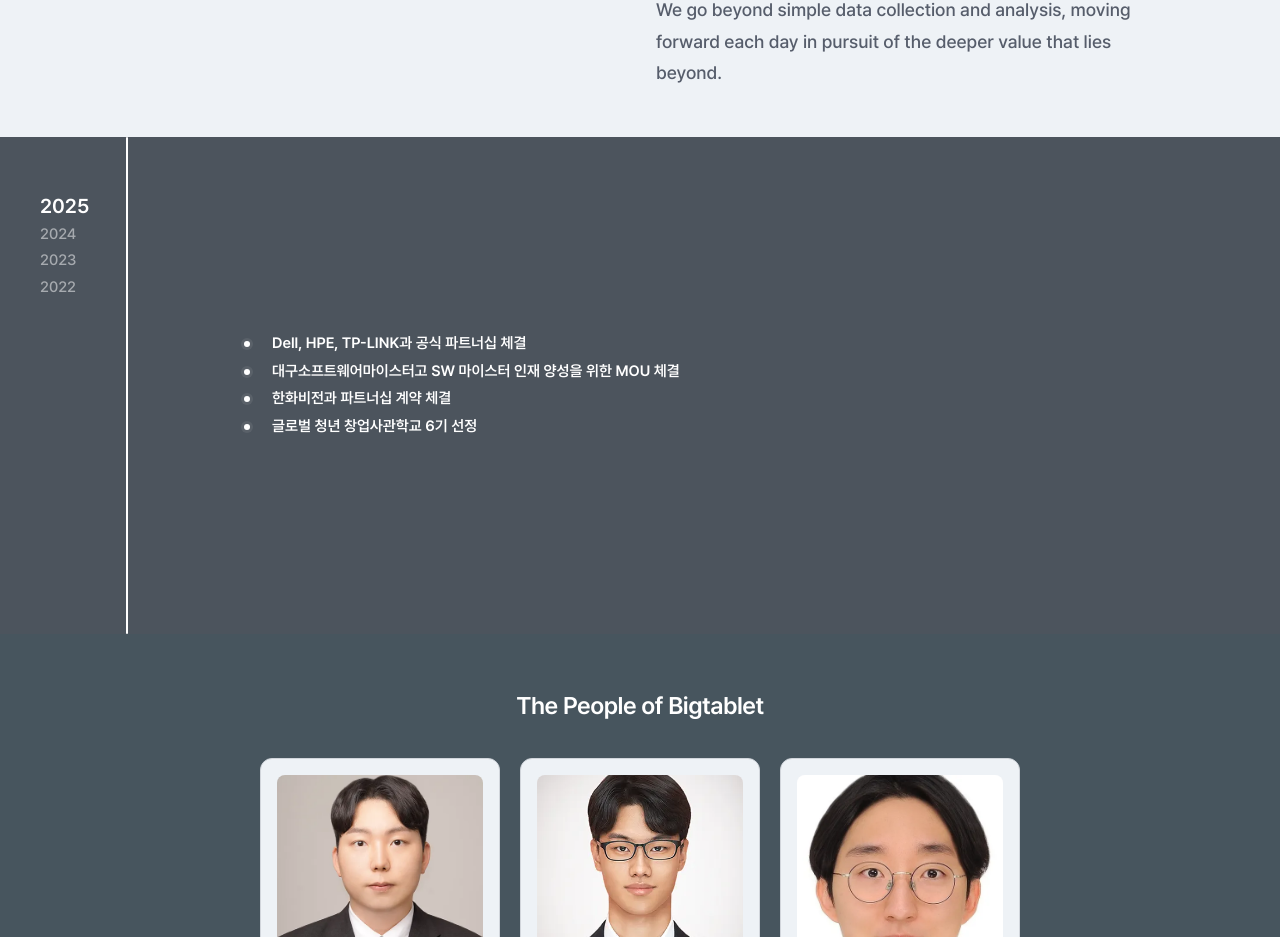
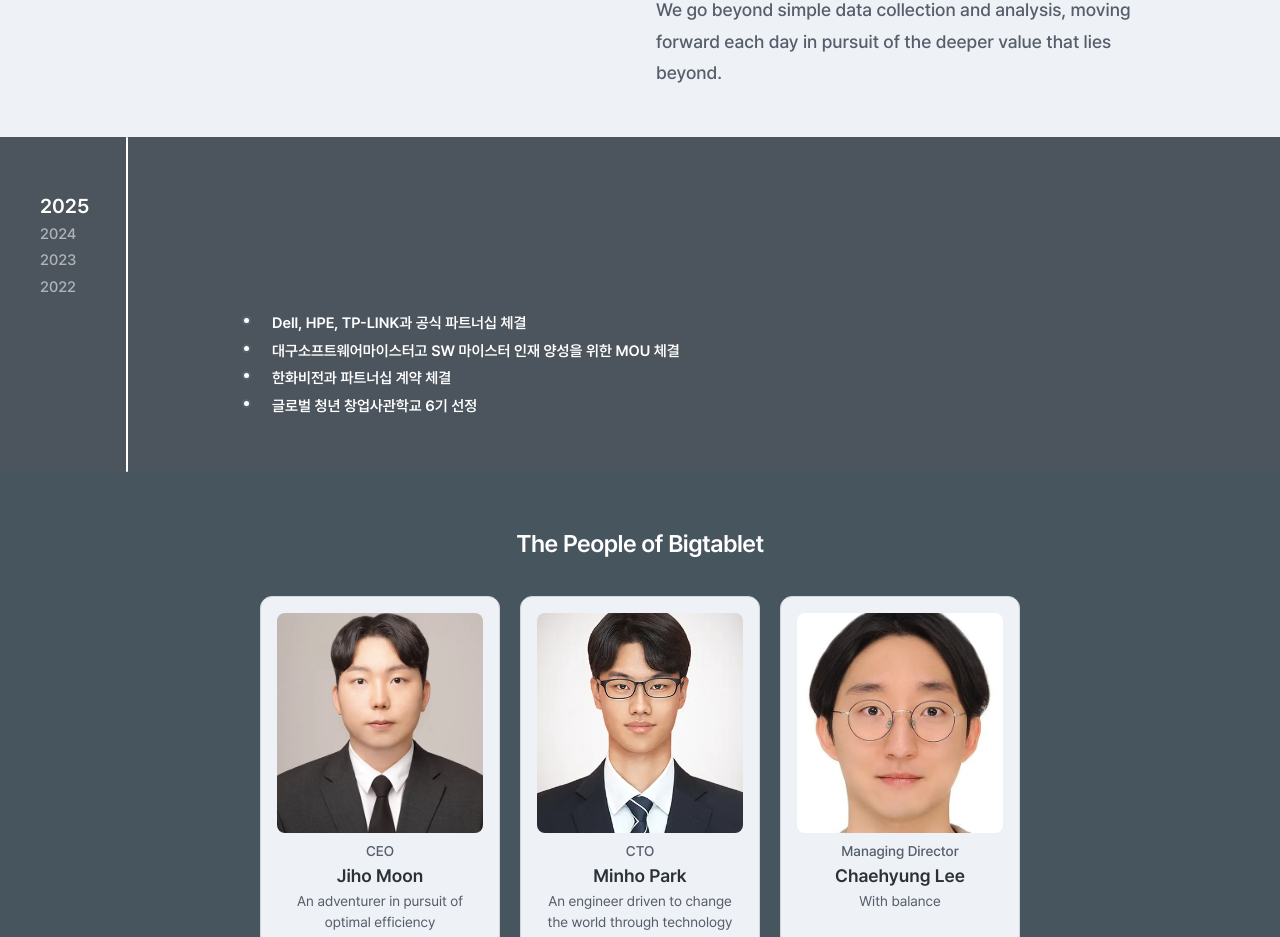
Before and after one commit to Bigtablet/bigtablet-homepage-web, a Next.js app: page /about in a window 1280 px wide. Shown: the part 780-1717 px from the top of the page. Built offline with nearby package versions, Linux system fonts and the light colour scheme; no server answers.

Commit message:
style: fix history structure

```diff
--- a/src/app/(i18n)/about/page.tsx
+++ b/src/app/(i18n)/about/page.tsx
@@ -1,11 +1,11 @@
 "use client";
 
 import Template from "src/widgets/layout/template";
-import History from "src/widgets/about/history/ui";
+import History from "src/widgets/about/history";
 import Team from "src/widgets/about/team";
-import type { HistoryItemType } from "src/widgets/about/history/type";
 import { useMessages } from "next-intl";
 import Introduce from "src/widgets/about/introduce";
+import {HistorySchema} from "src/entities/about/history/model/schema/history.schema";
 
 type HistoryRawItem =
     | string
@@ -15,7 +15,7 @@ const About = () => {
     const messages = useMessages() as any;
     const historyByYear = (messages?.about?.history ?? {}) as Record<string, HistoryRawItem[]>;
 
-    const items: HistoryItemType[] = Object.entries(historyByYear).flatMap(
+    const items: HistorySchema[] = Object.entries(historyByYear).flatMap(
         ([year, list]) =>
             (Array.isArray(list) ? list : []).map((it, idx) => {
                 const obj = typeof it === "string" ? { title: it } : it;
--- a/src/widgets/about/history/type.ts
+++ b/src/entities/about/history/model/schema/history.schema.ts
@@ -1,7 +1,7 @@
-export interface HistoryItemType {
+export interface HistorySchema {
     id: string;
     year: number;
     title: string;
     description?: string;
     dateLabel?: string;
-};
+}
--- /dev/null
+++ b/src/entities/about/history/model/util/group.ts
@@ -0,0 +1,29 @@
+import {HistorySchema} from "src/entities/about/history/model/schema/history.schema";
+
+export type YearEntry = Pick<HistorySchema, "id" | "title" | "description" | "dateLabel">;
+
+export interface YearGroup {
+    year: number;
+    list: YearEntry[];
+}
+
+export const buildYearGroups = (items: HistorySchema[]): YearGroup[] => {
+    const byYear = new Map<number, YearEntry[]>();
+
+    for (const it of items) {
+        const arr = byYear.get(it.year) ?? [];
+        arr.push({
+            id: it.id,
+            title: it.title,
+            description: it.description,
+            dateLabel: it.dateLabel,
+        });
+        byYear.set(it.year, arr);
+    }
+
+    return [...byYear.entries()]
+        .sort((a, b) => b[0] - a[0]) // 최신 연도 먼저
+        .map(([year, list]) => ({year, list}));
+};
+
+export const yearsFromGroups = (groups: YearGroup[]) => groups.map((g) => g.year);
--- a/src/widgets/about/history/ui/index.tsx
+++ b/src/widgets/about/history/index.tsx
@@ -2,8 +2,8 @@
 
 import { useEffect, useMemo, useState } from "react";
 import { AnimatePresence, motion, type Variants } from "framer-motion";
-import { buildYearGroups, yearsFromGroups, type YearGroup } from "src/widgets/about/history/lib/calcs";
 import styles from "./style.module.scss";
+import { buildYearGroups, YearGroup, yearsFromGroups } from "src/entities/about/history/model/util/group";
 
 export interface HistoryItemType {
     id: string;
@@ -15,26 +15,15 @@ export interface HistoryItemType {
 
 type Props = { items: HistoryItemType[] };
 
-const EASE: [number, number, number, number] = [0.2, 0.8, 0.2, 1];
-
 const container: Variants = {
-    hidden: { opacity: 0, y: 8 },
-    visible: {
-        opacity: 1,
-        y: 0,
-        transition: {
-            duration: 0.22,
-            ease: EASE,
-            when: "beforeChildren",
-            staggerChildren: 0.04,
-        },
-    },
-    exit: { opacity: 0, y: -6, transition: { duration: 0.18 } },
+    hidden: { opacity: 0 },
+    visible: { opacity: 1 },
+    exit: { opacity: 0 }
 };
 
 const item: Variants = {
     hidden: { opacity: 0, y: 6 },
-    visible: { opacity: 1, y: 0, transition: { duration: 0.18 } },
+    visible: { opacity: 1, y: 0 }
 };
 
 const History = ({ items }: Props) => {
@@ -53,15 +42,13 @@ const History = ({ items }: Props) => {
     );
 
     return (
-        <section className={styles.history} aria-label="Company history">
+        <section className={styles.history}>
             <div className={styles.history_sticky}>
-                <div className={styles.history_years} role="tablist" aria-label="Years">
+                <div className={styles.history_years}>
                     {years.map((y) => (
                         <button
                             key={y}
                             type="button"
-                            role="tab"
-                            aria-selected={currentYear === y}
                             className={`${styles.history_year_item} ${currentYear === y ? styles.is_active : ""}`}
                             onClick={() => setCurrentYear(y)}
                         >
@@ -75,20 +62,29 @@ const History = ({ items }: Props) => {
                 {activeGroup && (
                     <motion.section
                         key={activeGroup.year}
-                        className={`${styles.history_year_block} ${styles.is_active}`}
-                        role="region"
-                        aria-live="polite"
-                        data-year={activeGroup.year}
-                        aria-label={`${activeGroup.year} timeline`}
+                        className={styles.history_year_block}
                         variants={container}
                         initial="hidden"
                         animate="visible"
                         exit="exit"
+                        layout
+                        transition={{ duration: 0.32, ease: "easeInOut" }}
                     >
-                        <div className={styles.history_left} aria-hidden />
-                        <motion.div className={styles.history_right} variants={container}>
+                        <div className={styles.history_left} />
+                        <motion.div
+                            className={styles.history_right}
+                            variants={container}
+                            layout
+                            transition={{ duration: 0.32, ease: "easeInOut" }}
+                        >
                             {activeGroup.list.map((it) => (
-                                <motion.div key={it.id} className={styles.history_row} variants={item}>
+                                <motion.div
+                                    key={it.id}
+                                    className={styles.history_row}
+                                    variants={item}
+                                    layout
+                                    transition={{ duration: 0.24, ease: "easeOut" }}
+                                >
                                     <span className={styles.history_row_dot} aria-hidden />
                                     <div className={styles.history_row_body}>
                                         <div className={styles.history_row_title}>{it.title}</div>
--- a/src/widgets/about/history/lib/calcs.ts
+++ /dev/null
@@ -1,57 +0,0 @@
-import type { HistoryItemType } from "src/widgets/about/history/type";
-
-export type YearEntry = Pick<HistoryItemType, "id" | "title" | "description" | "dateLabel">;
-
-export interface YearGroup {
-    year: number;
-    list: YearEntry[];
-}
-
-export const buildYearGroups = (items: HistoryItemType[]): YearGroup[] => {
-    const byYear = new Map<number, YearEntry[]>();
-
-    for (const it of items) {
-        const arr = byYear.get(it.year) ?? [];
-        arr.push({
-            id: it.id,
-            title: it.title,
-            description: it.description,
-            dateLabel: it.dateLabel,
-        });
-        byYear.set(it.year, arr);
-    }
-
-    return [...byYear.entries()]
-        .sort((a, b) => b[0] - a[0]) // 최신 연도 먼저
-        .map(([year, list]) => ({ year, list }));
-};
-
-export const yearsFromGroups = (groups: YearGroup[]) => groups.map((g) => g.year);
-
-export function findActiveYear(container: HTMLElement, stickyTop: number): number | null;
-export function findActiveYear(container: Window, stickyTop: number): number | null;
-export function findActiveYear(container: HTMLElement | Window, stickyTop: number): number | null {
-    const isWindow = (c: any): c is Window => typeof (c as Window).scrollY === "number";
-
-    const blocks = isWindow(container)
-        ? Array.from(document.querySelectorAll<HTMLElement>('[data-year]'))
-        : Array.from((container as HTMLElement).querySelectorAll<HTMLElement>('[data-year]'));
-
-    if (!blocks.length) return null;
-
-    const scrollTop = isWindow(container) ? container.scrollY : (container as HTMLElement).scrollTop;
-    const pivot = scrollTop + stickyTop + 8;
-
-    let active = Number(blocks[0].dataset.year);
-    for (const block of blocks) {
-        const top = isWindow(container)
-            ? block.getBoundingClientRect().top + (container as Window).scrollY
-            : (block as HTMLElement).offsetTop;
-        const bottom = top + block.offsetHeight;
-        if (bottom >= pivot) {
-            active = Number(block.dataset.year);
-            break;
-        }
-    }
-    return Number.isFinite(active) ? active : null;
-}
--- a/src/widgets/about/history/ui/style.module.scss
+++ b/src/widgets/about/history/style.module.scss
@@ -19,7 +19,6 @@
   width: 2px;
   background: $text-inverse;
   border-radius: 1px;
-  z-index: 0;
 }
 
 .history_sticky {
@@ -48,18 +47,14 @@
   padding: 0;
   text-align: left;
   color: rgba($text-inverse, 0.56);
-  opacity: 0.9;
   cursor: pointer;
   transition: color .16s ease, opacity .16s ease;
-
-  &:hover { opacity: 1; }
 }
 
 .is_active.history_year_item,
 .history_year_item.is_active {
   @include heading-3;
   color: $text-inverse;
-  opacity: 1;
 }
 
 .history_year_block {
@@ -69,46 +64,29 @@
   grid-template-columns: var(--left-col) 1fr;
   column-gap: 32px;
   align-items: start;
-  padding-block: clamp(12px, 2.5vh, 32px);
+  padding-block: 0;
 }
 
 .history_right {
   @include flex-column;
   gap: 8px;
-  min-height: clamp(220px, 28vh, 520px);
-  opacity: 0;
-  transform: translateY(8px);
-  transition: opacity .22s ease, transform .22s ease;
-  will-change: opacity, transform;
-}
-
-.is_visible {
-  opacity: 1;
-  transform: translateY(0);
+  transition: all .32s ease-in-out;
 }
 
 .history_row {
   display: grid;
   grid-template-columns: 18px 1fr;
   column-gap: 10px;
-  opacity: 0;
-  transform: translateY(6px);
-  transition: opacity .18s ease, transform .18s ease;
-  will-change: opacity, transform;
-}
-
-.row_visible {
-  opacity: 1;
-  transform: none;
+  transition: all .24s ease-out;
 }
 
 .history_row_dot {
-  width: 6px;
-  height: 6px;
-  margin-top: 7px;
+  width: 5px;
+  height: 5px;
+  margin-top: 4px;
   border-radius: 50%;
   background: $text-inverse;
-  box-shadow: 0 0 0 3px rgba($text-inverse, 0.08);
+  box-shadow: 0 0 0 2px rgba($text-inverse, 0.08);
 }
 
 .history_row_body {
@@ -131,18 +109,50 @@
 }
 
 @media (max-width: 960px) {
-  .history { --left-col: 140px; padding-block: 56px; }
-  .history_year_block { column-gap: 20px; }
-  .history_year_item { font-size: $font-size-sm; }
-  .history_row_title { font-size: $font-size-base; }
-  .history_row_desc { font-size: $font-size-sm; }
+  .history {
+    --left-col: 140px;
+    padding-block: 56px;
+  }
+  .history_year_block {
+    column-gap: 20px;
+  }
+  .history_year_item {
+    font-size: $font-size-sm;
+  }
+  .history_row_title {
+    font-size: $font-size-base;
+  }
+  .history_row_desc {
+    font-size: $font-size-sm;
+  }
 }
 
 @media (max-width: 640px) {
-  .history { --left-col: 100px; }
-  .history_sticky, .history_year_block { grid-template-columns: 1fr; row-gap: 12px; }
-  .history_years { width: 100%; flex-direction: row; gap: 10px; overflow-x: auto; padding: 0 16px; }
-  .history_right { padding: 0 16px; }
-  .history_row { grid-template-columns: 14px 1fr; column-gap: 8px; }
-  .history_row_dot { margin-top: 6px; width: 5px; height: 5px; }
+  .history {
+    --left-col: 100px;
+  }
+  .history_sticky,
+  .history_year_block {
+    grid-template-columns: 1fr;
+    row-gap: 12px;
+  }
+  .history_years {
+    width: 100%;
+    flex-direction: row;
+    gap: 10px;
+    overflow-x: auto;
+    padding: 0 16px;
+  }
+  .history_right {
+    padding: 0 16px;
+  }
+  .history_row {
+    grid-template-columns: 14px 1fr;
+    column-gap: 8px;
+  }
+  .history_row_dot {
+    margin-top: 6px;
+    width: 5px;
+    height: 5px;
+  }
 }
```
Also changed, not shown: src/widgets/about/history/model/use-history-groups.ts (added, +39 -0 lines).
